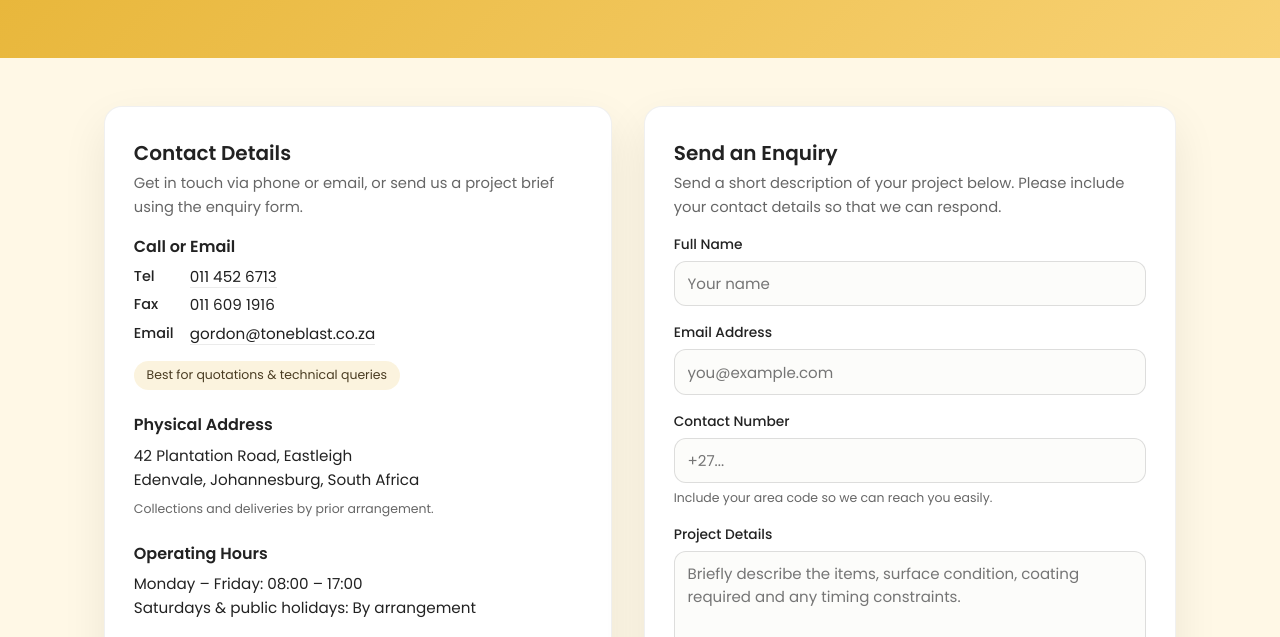
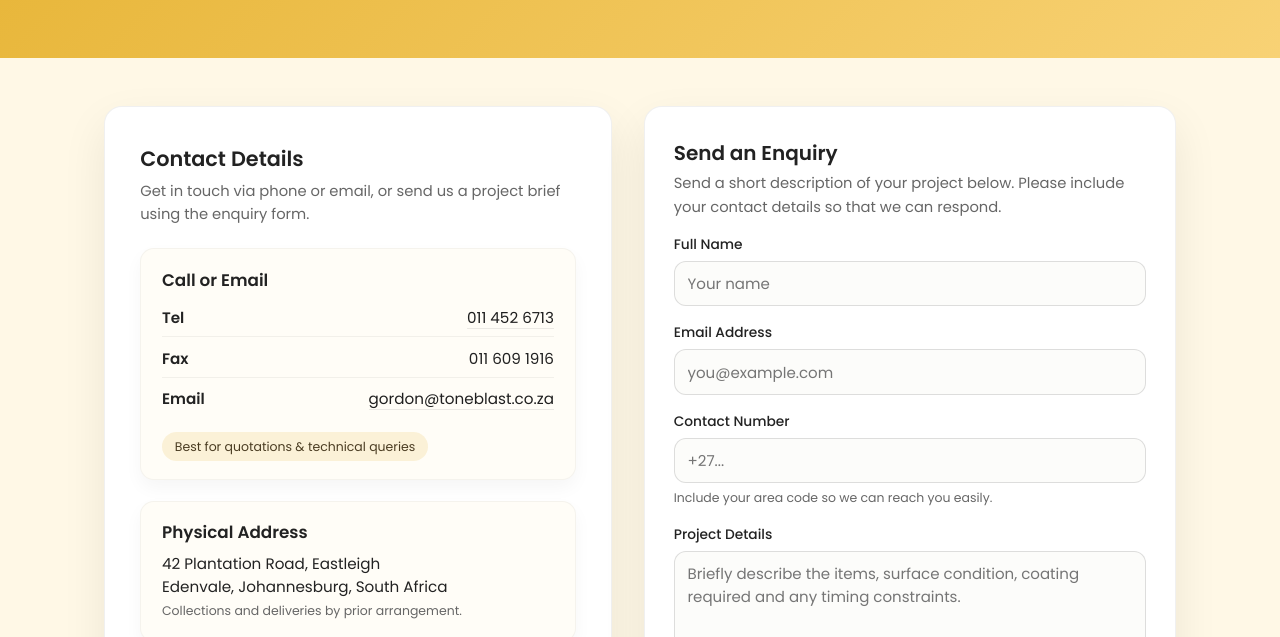
Before and after one commit to StevenChristie/ToneBlast, a plain HTML site: page contact.html in a window 1280 px wide. Shown: the part 315-952 px from the top of the page. Drawn offline with Linux system fonts and the light colour scheme.

Commit message:
Enhance contact card styling and update form action URL in contact page

```diff
--- a/contact.html
+++ b/contact.html
@@ -46,7 +46,7 @@
 <main>
   <div class="contact-layout">
     <!-- LEFT: CONTACT DETAILS -->
-    <section class="card">
+    <section class="card contact-card">
       <h2 class="section-title">Contact Details</h2>
       <p class="section-subtitle">
         Get in touch via phone or email, or send us a project brief using the enquiry form.
@@ -99,7 +99,7 @@
       </p>
 
       <!-- Replace action with your actual Formspree endpoint -->
-      <form action="https://formspree.io/f/YOUR_FORMSPREE_ID_HERE" method="POST">
+      <form action="https://formspree.io/f/mjkdlnaq" method="POST">
         <div class="field-group">
           <label for="name">Full Name</label>
           <input type="text" id="name" name="name" required placeholder="Your name">
--- a/styles.css
+++ b/styles.css
@@ -675,6 +675,75 @@ textarea:focus {
   }
 }
 
+/* ==========================================
+   Improved Contact Card Styling
+   ========================================== */
+
+.card.contact-card {
+  padding: 2.2rem 2.2rem 2.4rem;
+  background: #ffffff;
+  border-radius: var(--radius-lg);
+  box-shadow: var(--shadow-soft);
+  border: var(--border-subtle);
+}
+
+.card.contact-card .section-title {
+  font-size: 1.3rem;
+  margin-bottom: 0.3rem;
+}
+
+.card.contact-card .section-subtitle {
+  margin-bottom: 1.4rem;
+  line-height: 1.55;
+}
+
+.card.contact-card .detail-group {
+  padding: 1.1rem 1.3rem;
+  background: #fffdf7;
+  border: 1px solid rgba(0,0,0,0.04);
+  border-radius: 14px;
+  margin-bottom: 1.1rem;
+  box-shadow: 0 8px 18px rgba(0,0,0,0.04);
+}
+
+.card.contact-card .detail-group h3 {
+  font-size: 1.05rem;
+  margin-bottom: 0.45rem;
+  font-weight: 600;
+}
+
+.card.contact-card .detail-list li {
+  display: flex;
+  justify-content: space-between;
+  padding: 0.35rem 0;
+  border-bottom: 1px solid rgba(0,0,0,0.05);
+}
+
+.card.contact-card .detail-list li:last-child {
+  border-bottom: none;
+}
+
+.card.contact-card .detail-label {
+  width: auto;
+  font-weight: 600;
+  color: #222;
+  font-size: 0.95rem;
+}
+
+.card.contact-card .badge {
+  margin-top: 0.7rem;
+  display: inline-block;
+}
+
+.card.contact-card .detail-group p {
+  margin: 0.2rem 0;
+  line-height: 1.5;
+}
+
+.card.contact-card .detail-group + .detail-group {
+  margin-top: 1.3rem;
+}
+
 /* =========================
    Footer
    ========================= */
```
Also changed, not shown: services.html (+1 -1 lines).
